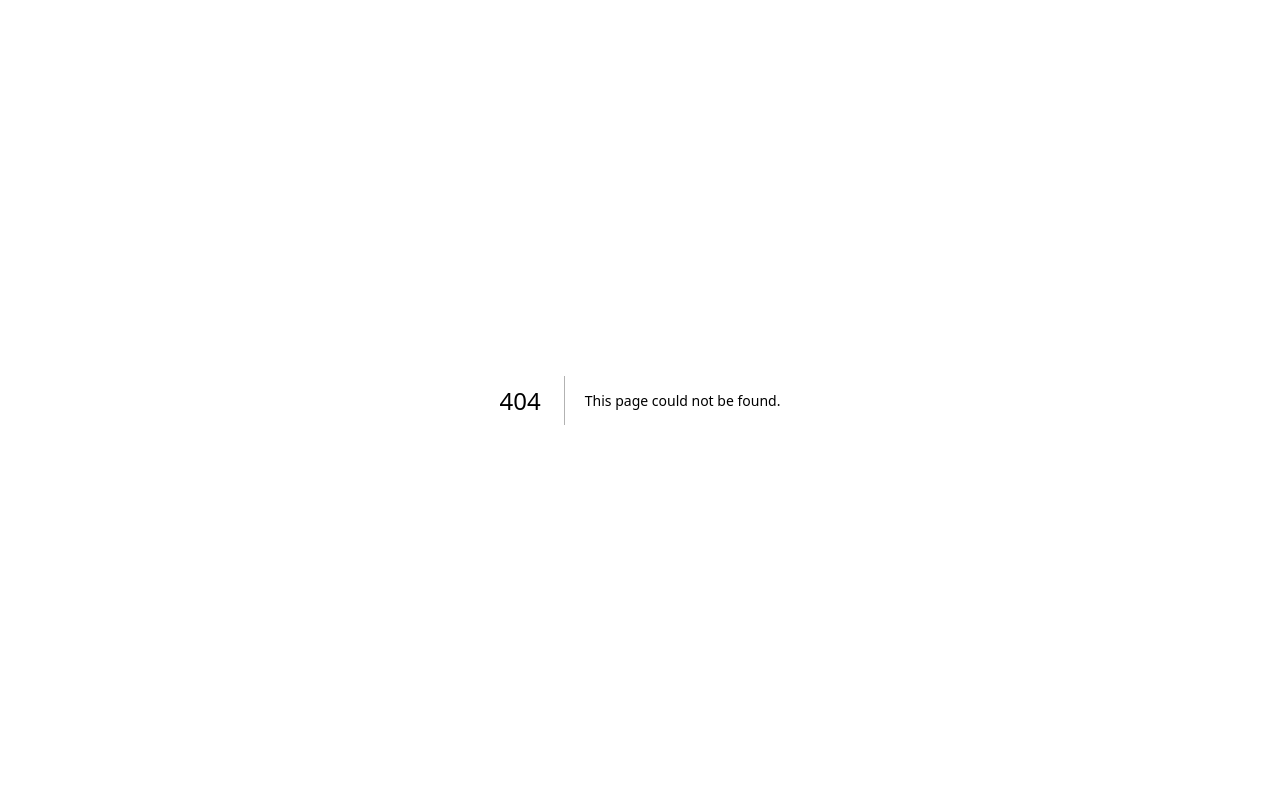
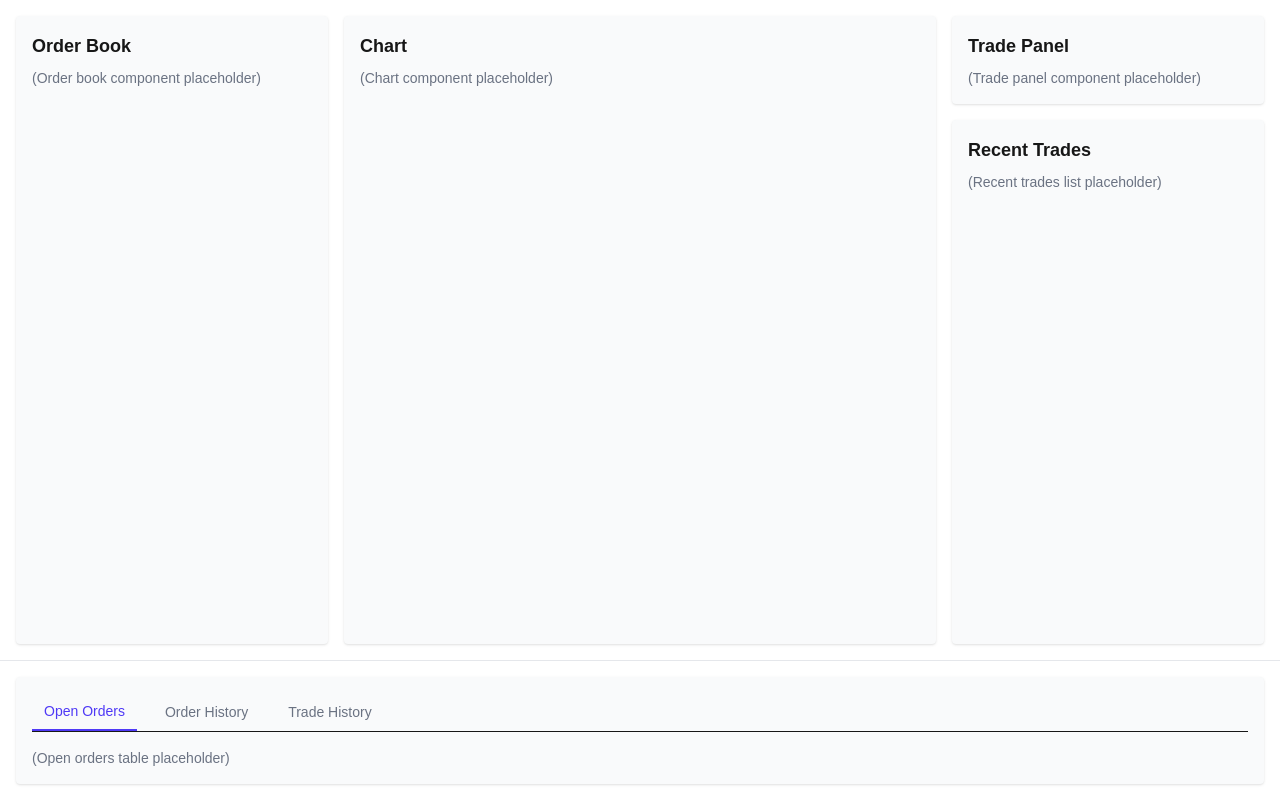
Before and after one commit to bskim6705/bitshuriken-fe, a Next.js app: page /trade in a window 1280 px wide. Before the commit this address had no page. Built offline with nearby package versions, Linux system fonts and the light colour scheme.

Commit message:
feat: initial trade page layout with components

```diff
--- /dev/null
+++ b/src/app/trade/page.tsx
@@ -0,0 +1,44 @@
+import OrderBook from "../../components/trade/OrderBook";
+import TradeChart from "../../components/trade/TradeChart";
+import TradePanel from "../../components/trade/TradePanel";
+import RecentTrades from "../../components/trade/RecentTrades";
+import TradeTabs from "../../components/trade/TradeTabs";
+
+export default function TradePage() {
+    return (
+        <main className="flex min-h-screen flex-col">
+            {/* Top Section */}
+            <section className="flex flex-1 gap-4 border-b border-gray-200 p-4">
+                {/* Order Book */}
+                <div className="w-1/4 bg-gray-50 p-4 rounded shadow-sm flex flex-col">
+                    <OrderBook />
+                </div>
+
+                {/* Chart */}
+                <div className="flex-1 bg-gray-50 p-4 rounded shadow-sm flex flex-col">
+                    <TradeChart />
+                </div>
+
+                {/* Right Column: Trade Panel + Recent Trades */}
+                <div className="w-1/4 flex flex-col gap-4">
+                    {/* Trade Panel */}
+                    <div className="bg-gray-50 p-4 rounded shadow-sm">
+                        <TradePanel />
+                    </div>
+
+                    {/* Recent Trades */}
+                    <div className="bg-gray-50 p-4 rounded shadow-sm flex-1">
+                        <RecentTrades />
+                    </div>
+                </div>
+            </section>
+
+            {/* Bottom Section (Tabbed) */}
+            <section className="p-4 flex-none">
+                <div className="bg-gray-50 p-4 rounded shadow-sm">
+                    <TradeTabs />
+                </div>
+            </section>
+        </main>
+    );
+}
--- /dev/null
+++ b/src/components/trade/OpenOrders.tsx
@@ -0,0 +1,3 @@
+export default function OpenOrders() {
+    return <div className="text-gray-500 text-sm">(Open orders table placeholder)</div>;
+}
--- /dev/null
+++ b/src/components/trade/OrderBook.tsx
@@ -0,0 +1,8 @@
+export default function OrderBook() {
+    return (
+        <div className="flex flex-col h-full">
+            <h2 className="text-lg font-semibold mb-2">Order Book</h2>
+            <div className="text-gray-500 text-sm flex-1">(Order book component placeholder)</div>
+        </div>
+    );
+}
--- /dev/null
+++ b/src/components/trade/OrderHistory.tsx
@@ -0,0 +1,3 @@
+export default function OrderHistory() {
+    return <div className="text-gray-500 text-sm">(Order history table placeholder)</div>;
+}
--- /dev/null
+++ b/src/components/trade/RecentTrades.tsx
@@ -0,0 +1,8 @@
+export default function RecentTrades() {
+    return (
+        <div className="flex flex-col h-full">
+            <h2 className="text-lg font-semibold mb-2">Recent Trades</h2>
+            <div className="text-gray-500 text-sm flex-1">(Recent trades list placeholder)</div>
+        </div>
+    );
+}
--- /dev/null
+++ b/src/components/trade/TradeChart.tsx
@@ -0,0 +1,8 @@
+export default function TradeChart() {
+    return (
+        <div className="flex flex-col h-full">
+            <h2 className="text-lg font-semibold mb-2">Chart</h2>
+            <div className="text-gray-500 text-sm flex-1">(Chart component placeholder)</div>
+        </div>
+    );
+}
--- /dev/null
+++ b/src/components/trade/TradeHistory.tsx
@@ -0,0 +1,3 @@
+export default function TradeHistory() {
+    return <div className="text-gray-500 text-sm">(Trade history table placeholder)</div>;
+}
--- /dev/null
+++ b/src/components/trade/TradePanel.tsx
@@ -0,0 +1,8 @@
+export default function TradePanel() {
+    return (
+        <div>
+            <h2 className="text-lg font-semibold mb-2">Trade Panel</h2>
+            <div className="text-gray-500 text-sm">(Trade panel component placeholder)</div>
+        </div>
+    );
+}
--- /dev/null
+++ b/src/components/trade/TradeTabs.tsx
@@ -0,0 +1,37 @@
+"use client";
+import { useState } from "react";
+import OpenOrders from "./OpenOrders";
+import OrderHistory from "./OrderHistory";
+import TradeHistory from "./TradeHistory";
+
+const TABS = ["Open Orders", "Order History", "Trade History"] as const;
+
+type Tab = (typeof TABS)[number];
+
+export default function TradeTabs() {
+    const [activeTab, setActiveTab] = useState<Tab>("Open Orders");
+
+    const renderContent = () => {
+        switch (activeTab) {
+            case "Order History":
+                return <OrderHistory />;
+            case "Trade History":
+                return <TradeHistory />;
+            default:
+                return <OpenOrders />;
+        }
+    };
+
+    return (
+        <div>
+            <nav className="flex space-x-4 border-b mb-4">
+                {TABS.map((tab) => (
+                    <button key={tab} onClick={() => setActiveTab(tab)} className={`px-3 py-2 text-sm font-medium focus:outline-none transition-colors ${activeTab === tab ? "border-b-2 border-indigo-600 text-indigo-600" : "text-gray-500 hover:text-gray-700"}`}>
+                        {tab}
+                    </button>
+                ))}
+            </nav>
+            {renderContent()}
+        </div>
+    );
+}
```
